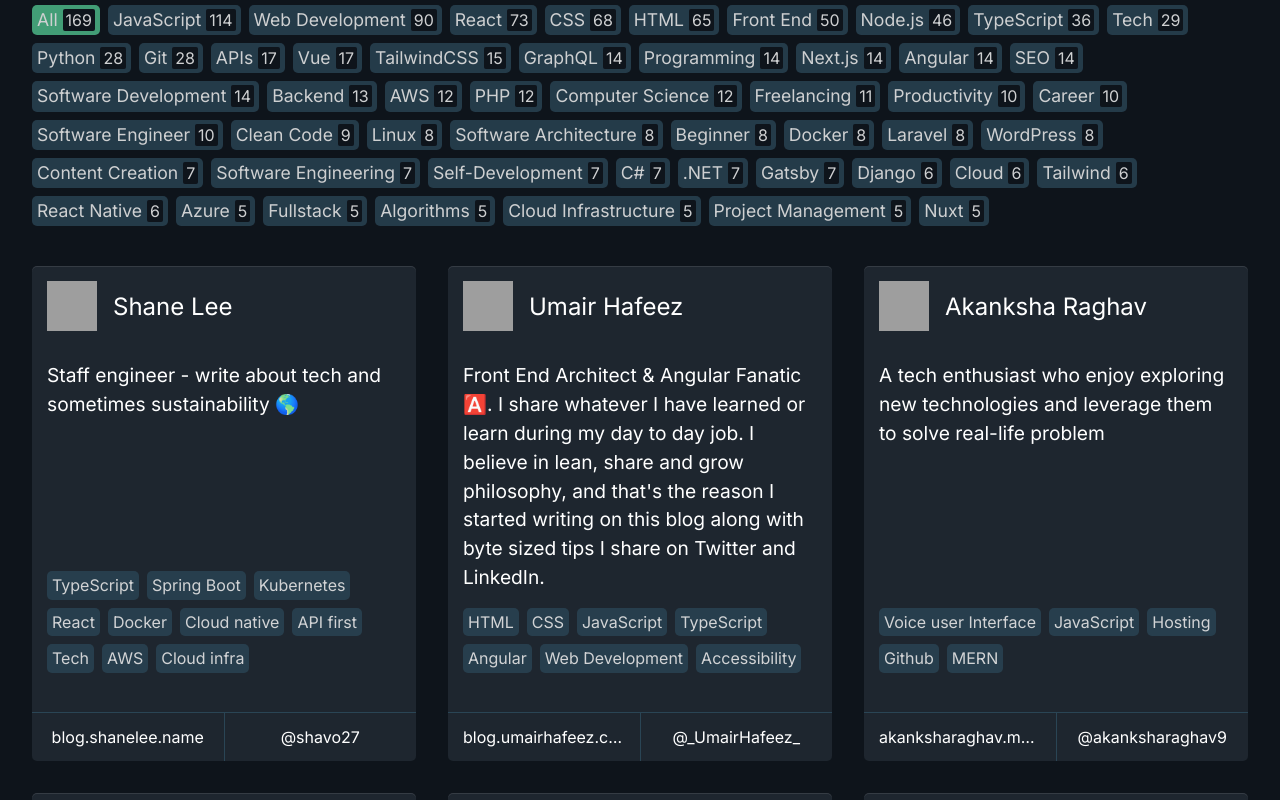
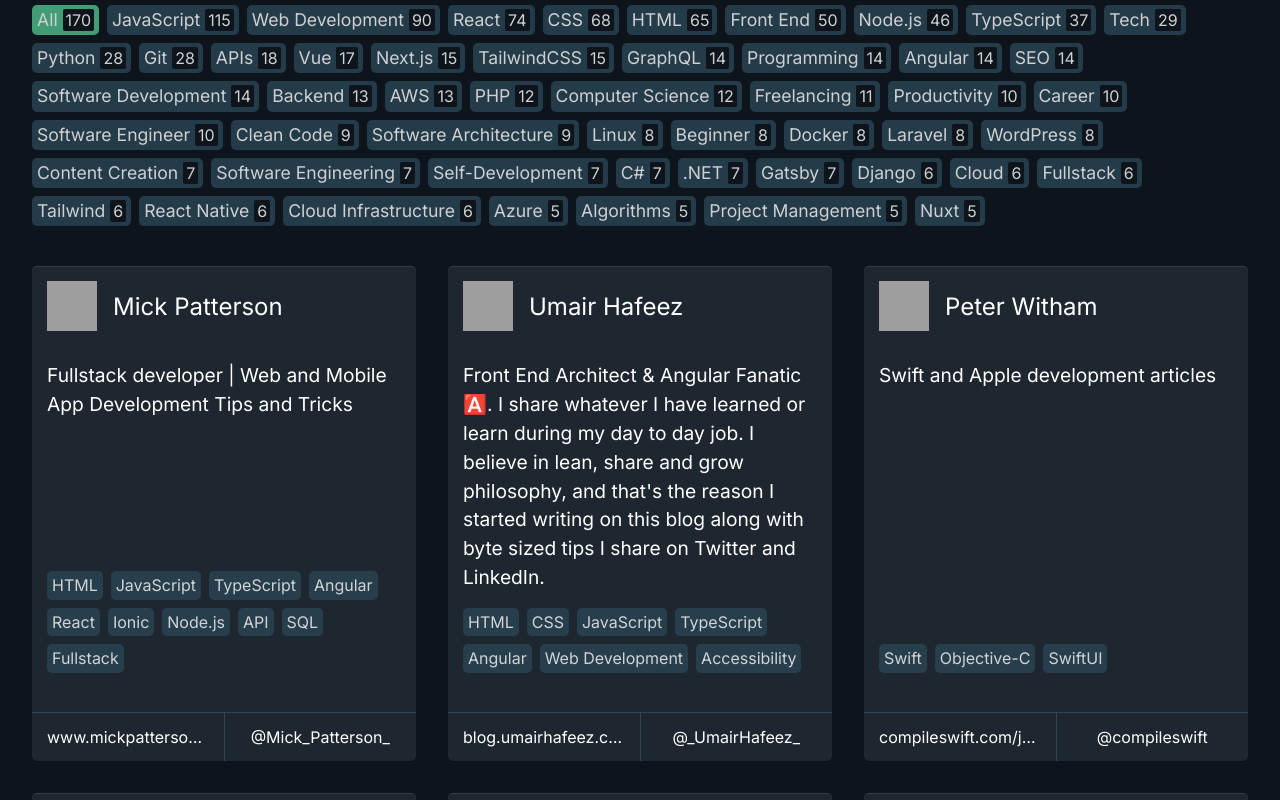
Before and after one commit to markodenic/awesome-tech-blogs, a Nuxt app: page / in a window 1280 px wide. Shown: the part 300-1100 px from the top of the page. Built offline with nearby package versions, Linux system fonts and the light colour scheme; grey boxes are pictures that could not be loaded.

Commit message:
Add John Wright Stanly's blog

```diff
--- a/data.js
+++ b/data.js
@@ -688,6 +688,24 @@ module.exports = [
     ],
   },
   {
+    name: "John Wright Stanly",
+    description: "Articles from a startup co-founder about AWS, React, TypeScript, Next.js, Serverless, and more",
+    url: "https://jwstanly.com/blog",
+    twitter: "@jwstanly",
+    tags: [
+      "AWS",
+      "React",
+      "TypeScript",
+      "JavaScript",
+      "Next.js",
+      "APIs",
+      "Fullstack",
+      "Cloud Infrastructure",
+      "Software Architecture",
+      "Serverless",
+    ],
+  },
+  {
     name: "Rahul",
     description: "Front-end Developer. Helping beginners in coding.",
     url: "https://rahulism.hashnode.dev",
```
